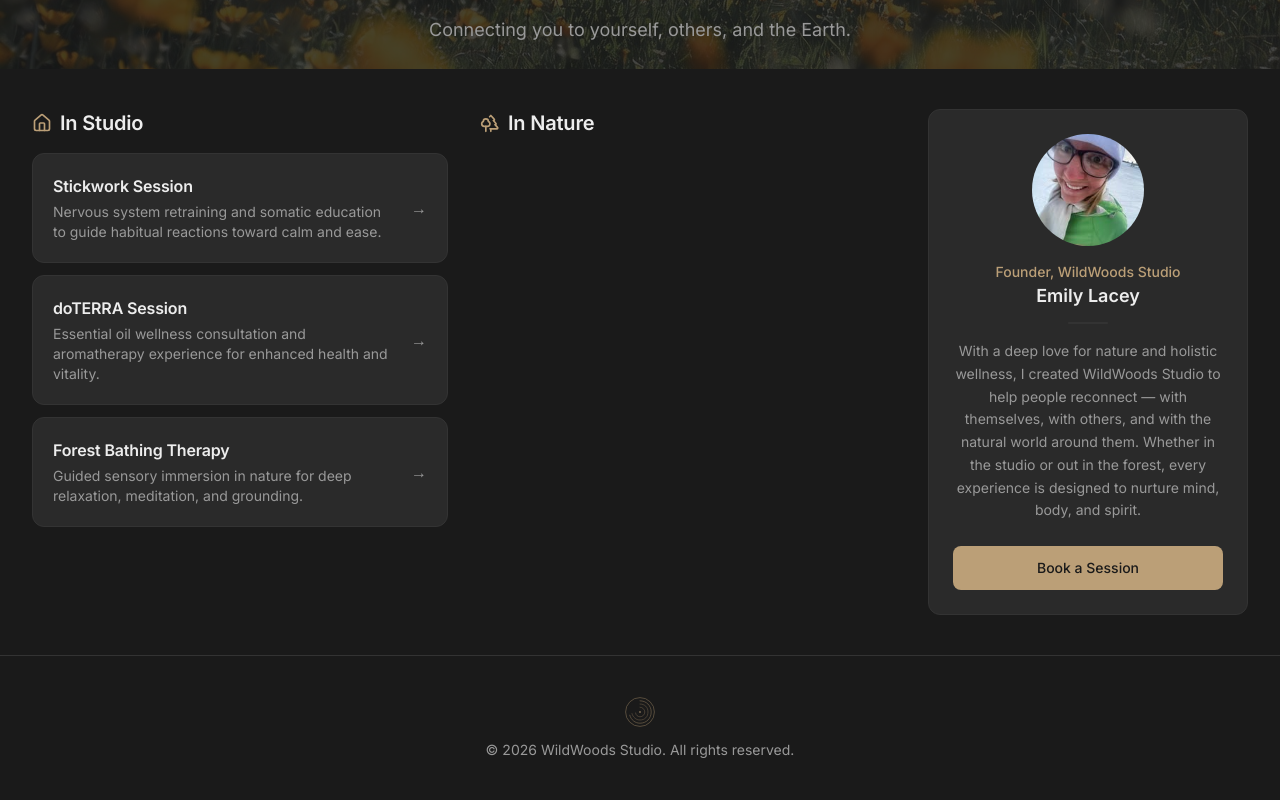
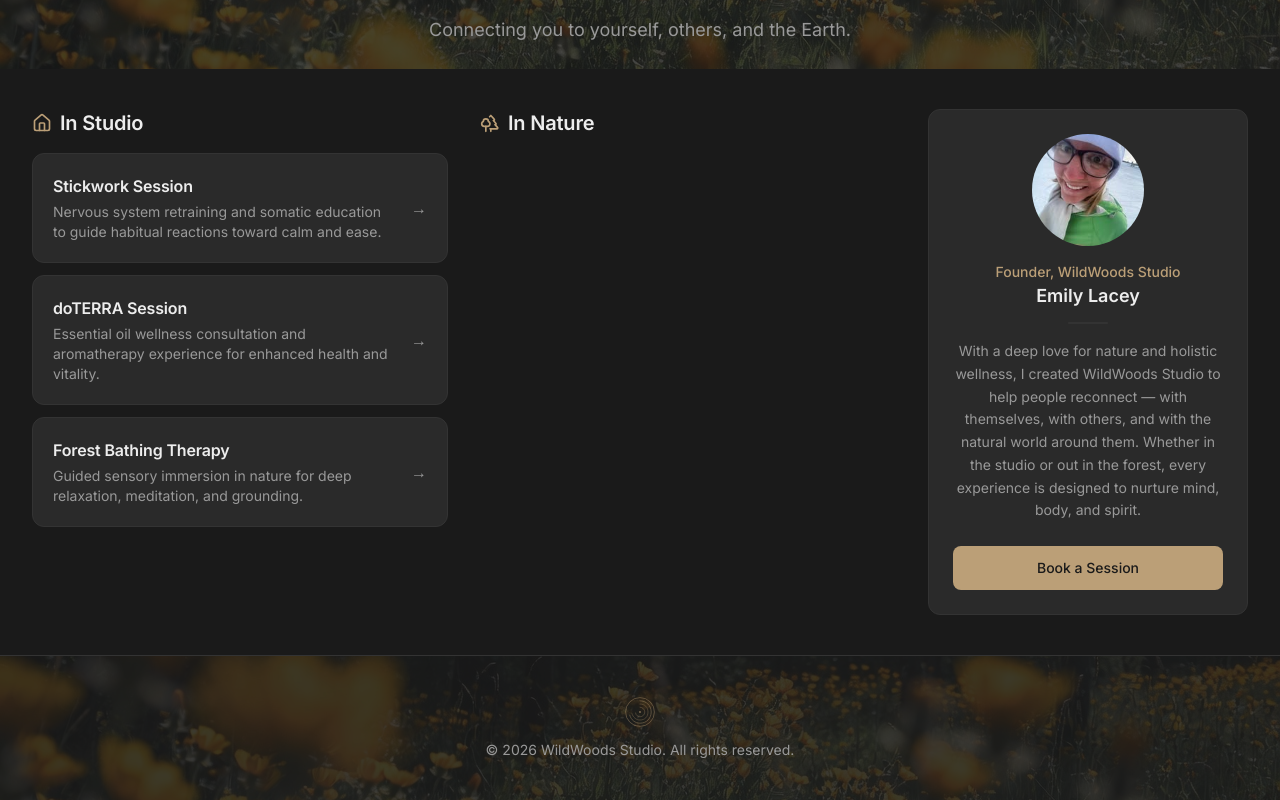
Before and after one commit to DavyCrocket2003/wildwood, a Next.js app: page / in a window 1280 px wide. Shown: the part 256-1056 px from the top of the page. Built offline with nearby package versions, Linux system fonts and the light colour scheme; no server answers.

Commit message:
Add bg pic to footer

```diff
--- a/app/page.tsx
+++ b/app/page.tsx
@@ -36,8 +36,13 @@ export default async function Home() {
         </div>
       </div>
 
-      <footer className="border-t border-border py-10">
-        <div className="mx-auto max-w-7xl px-4 text-center sm:px-6 lg:px-8">
+      <footer className="relative border-t border-border py-10 overflow-hidden">
+        <div
+          className="absolute inset-0 bg-cover bg-center bg-no-repeat"
+          style={{ backgroundImage: "url('/images/flowers-forest.jpg')" }}
+        />
+        <div className="absolute inset-0 bg-background/85" />
+        <div className="relative z-10 mx-auto max-w-7xl px-4 text-center sm:px-6 lg:px-8">
           <img
             src="/images/logo-swirl.svg"
             alt="WildWoods"
```
